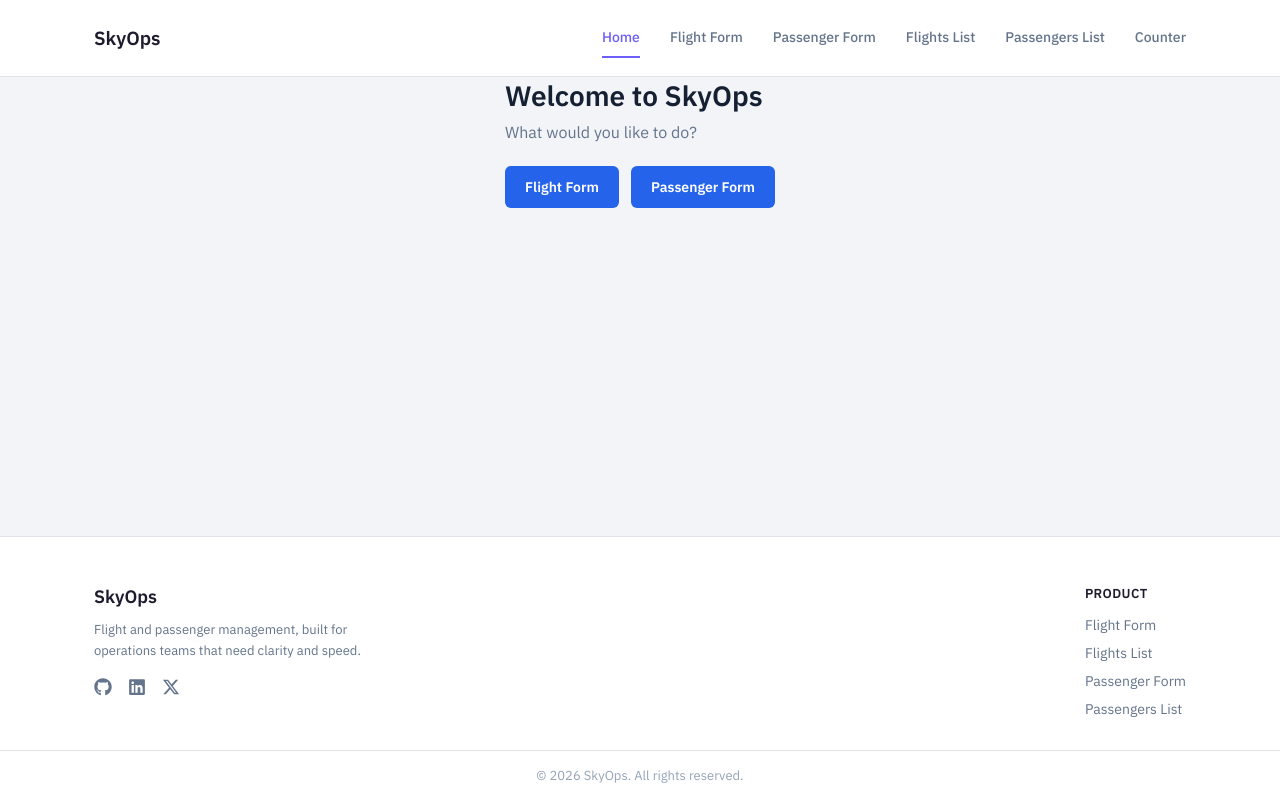
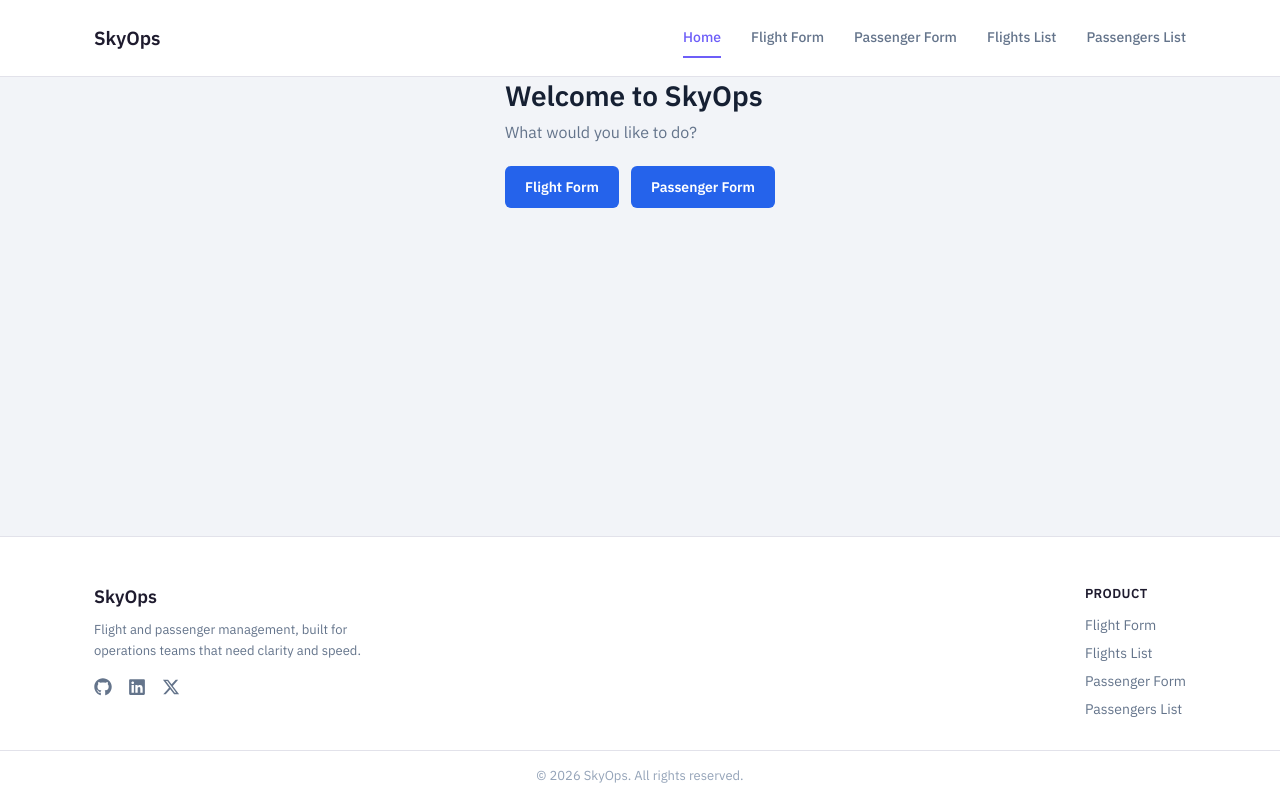
Before and after one commit to Adam-hash-a11y/skyops-forms, a React (Vite) app: page / in a window 1280 px wide. Built offline with nearby package versions, Linux system fonts and the light colour scheme.

Commit message:
refactor: remove counter and dummy data links from header

```diff
--- a/src/components/header/Header.tsx
+++ b/src/components/header/Header.tsx
@@ -61,7 +61,6 @@ export const Header = () => {
           <StyledLink to="/passenger">Passenger Form</StyledLink>
           <StyledLink to="/flights">Flights List</StyledLink>
           <StyledLink to="/passengers">Passengers List</StyledLink>
-          <StyledLink to="/counter">Counter</StyledLink>
         </LinkGroup>
       </Nav>
     </HeaderWrapper>
```
